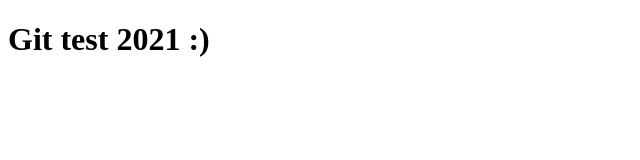
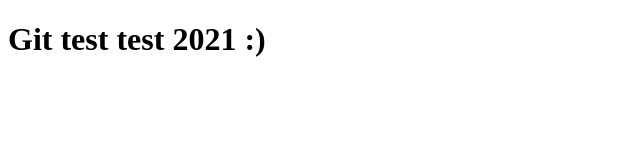
Before and after one commit to cucka/git2021, a plain HTML site: page index.html in a window 1280 px wide. Shown: the whole page, without its empty margins (0-640 px from the left). Drawn offline with Linux system fonts and the light colour scheme.

Commit message:
this is another test

```diff
--- a/index.html
+++ b/index.html
@@ -4,6 +4,6 @@
 <title>Git test 2021</title>
 </head>
 <body>
-    <h1>Git test 2021 :)</h1>
+    <h1>Git test test 2021 :)</h1>
 </body>
 </html>
```
